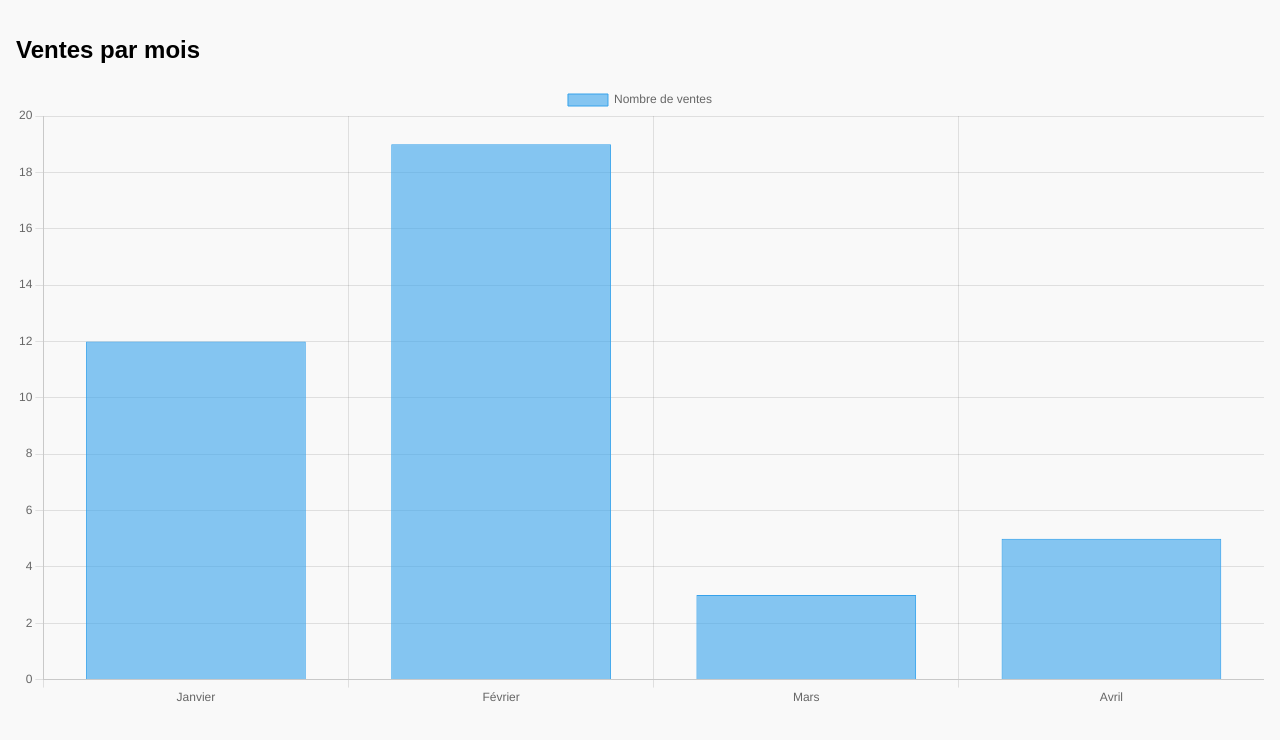
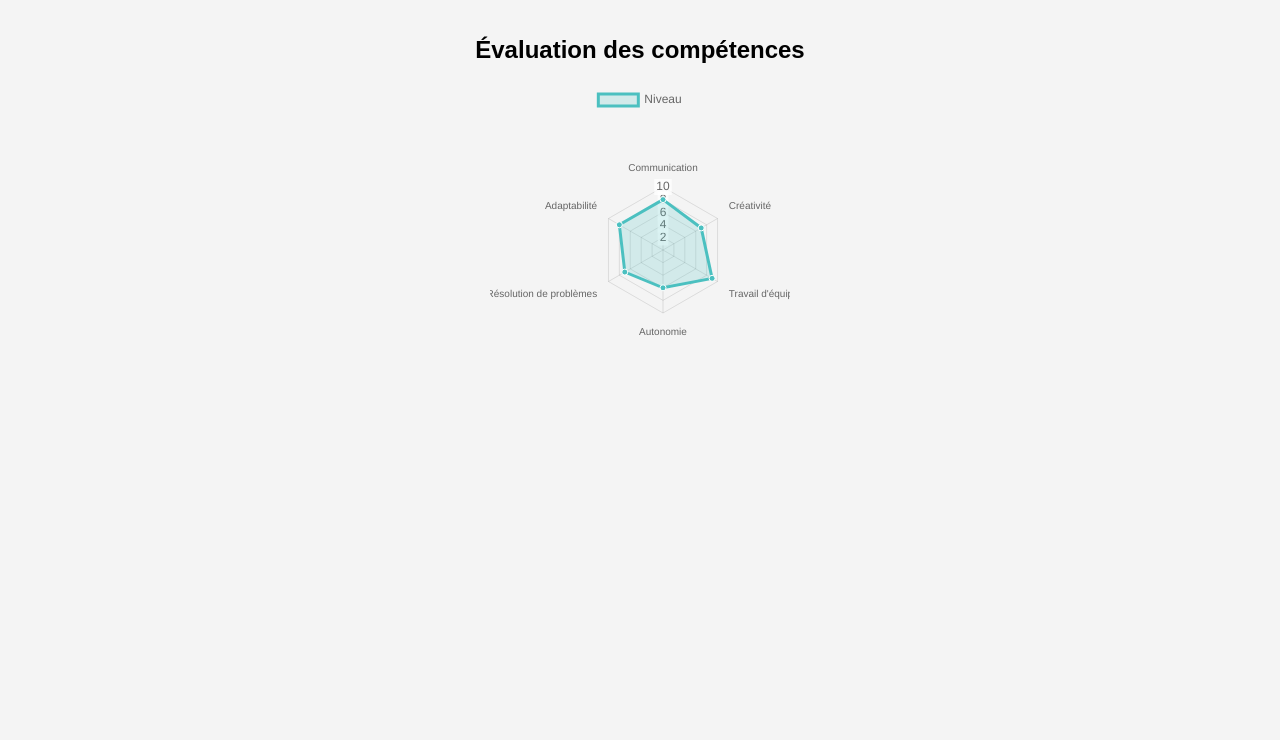
Before and after one commit to Melllvin/Melllvin.github.io, a plain HTML site: page index.html in a window 1280 px wide. Drawn offline with nearby package versions, Linux system fonts and the light colour scheme.

Commit message:
Modification du graphique en barres en un diagramme radar pour l'évaluation des compétences

```diff
--- a/index.html
+++ b/index.html
@@ -2,43 +2,49 @@
 <html lang="fr">
 <head>
   <meta charset="UTF-8" />
-  <title>Mon Graphique</title>
+  <title>Diagramme Radar</title>
   <script src="https://cdn.jsdelivr.net/npm/chart.js"></script>
   <style>
     body {
       margin: 0;
       padding: 1em;
       font-family: sans-serif;
-      background: #f9f9f9;
+      background: #f4f4f4;
+      text-align: center;
     }
     canvas {
-      max-width: 100%;
+      max-width: 600px;
+      margin: auto;
     }
   </style>
 </head>
 <body>
-  <h2>Ventes par mois</h2>
-  <canvas id="monGraphique"></canvas>
+  <h2>Évaluation des compétences</h2>
+  <canvas id="radarChart"></canvas>
 
   <script>
-    const ctx = document.getElementById('monGraphique').getContext('2d');
-    const chart = new Chart(ctx, {
-      type: 'bar',
+    const ctx = document.getElementById('radarChart').getContext('2d');
+    const radarChart = new Chart(ctx, {
+      type: 'radar',
       data: {
-        labels: ['Janvier', 'Février', 'Mars', 'Avril'],
+        labels: ['Communication', 'Créativité', 'Travail d\'équipe', 'Autonomie', 'Résolution de problèmes', 'Adaptabilité'],
         datasets: [{
-          label: 'Nombre de ventes',
-          data: [12, 19, 3, 5],
-          backgroundColor: 'rgba(54, 162, 235, 0.6)',
-          borderColor: 'rgba(54, 162, 235, 1)',
-          borderWidth: 1
+          label: 'Niveau',
+          data: [8, 7, 9, 6, 7, 8],
+          fill: true,
+          backgroundColor: 'rgba(75, 192, 192, 0.2)',
+          borderColor: 'rgba(75, 192, 192, 1)',
+          pointBackgroundColor: 'rgba(75, 192, 192, 1)',
+          pointBorderColor: '#fff',
         }]
       },
       options: {
         responsive: true,
         scales: {
-          y: {
-            beginAtZero: true
+          r: {
+            angleLines: { display: true },
+            suggestedMin: 0,
+            suggestedMax: 10
           }
         }
       }
```
